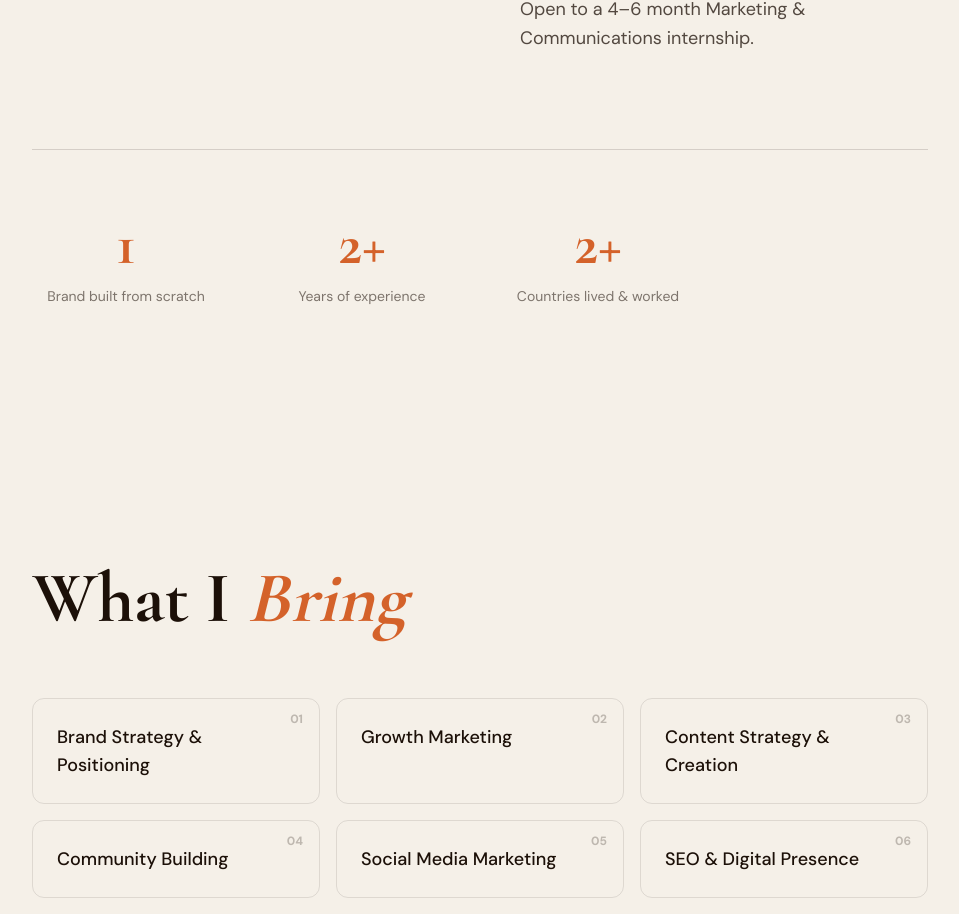
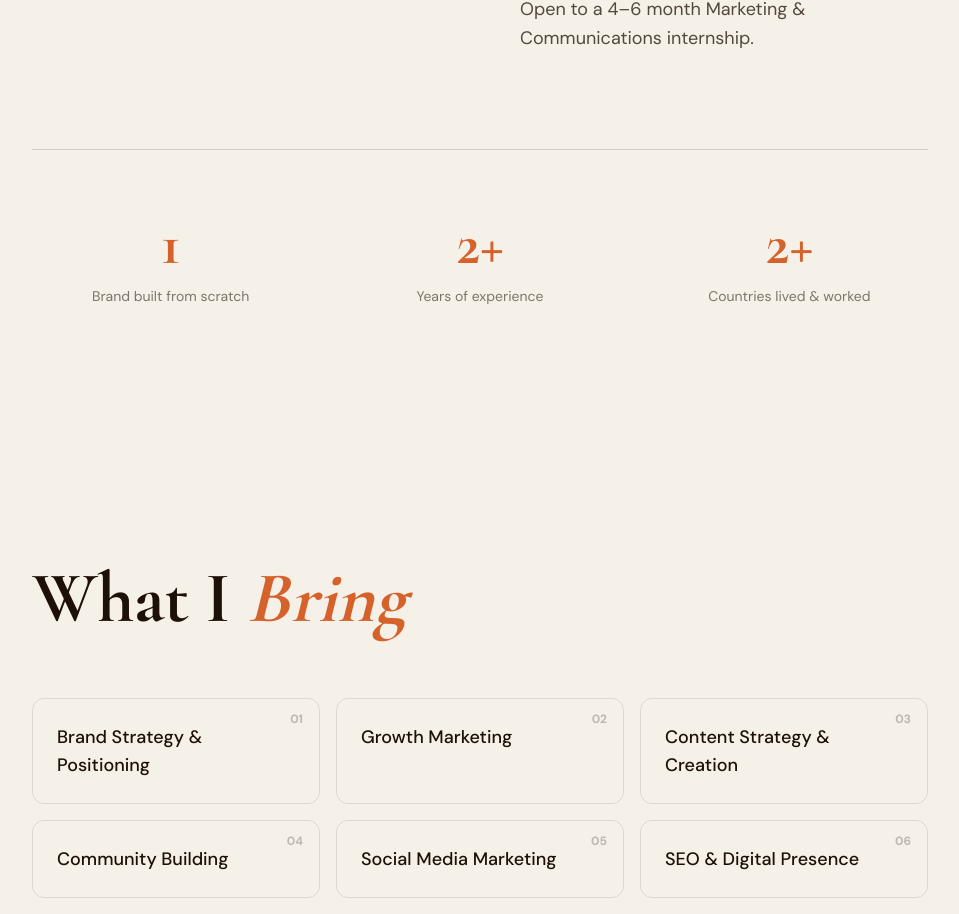
Before and after one commit to nikhilayngaran/Portfolio, a Next.js app: page / in a window 1280 px wide. Shown: the part 5510-6424 px from the top of the page, without its empty margins (160-1119 px from the left). Built offline with nearby package versions, Linux system fonts and the light colour scheme.

Commit message:
update stats section

```diff
--- a/src/components/StatsSection.tsx
+++ b/src/components/StatsSection.tsx
@@ -74,7 +74,7 @@ export default function StatsSection() {
         </div>
 
         {/* Stats grid */}
-        <div className="grid grid-cols-2 md:grid-cols-4 gap-8 md:gap-12 border-t pt-16" style={{ borderColor: "var(--espresso)", borderTopColor: "rgba(28,16,8,0.15)" }}>
+        <div className="grid grid-cols-1 md:grid-cols-3 gap-8 border-t pt-16" style={{ borderColor: "var(--espresso)", borderTopColor: "rgba(28,16,8,0.15)" }}>
           {stats.map((stat, i) => (
             <motion.div
               key={stat.label}
```
